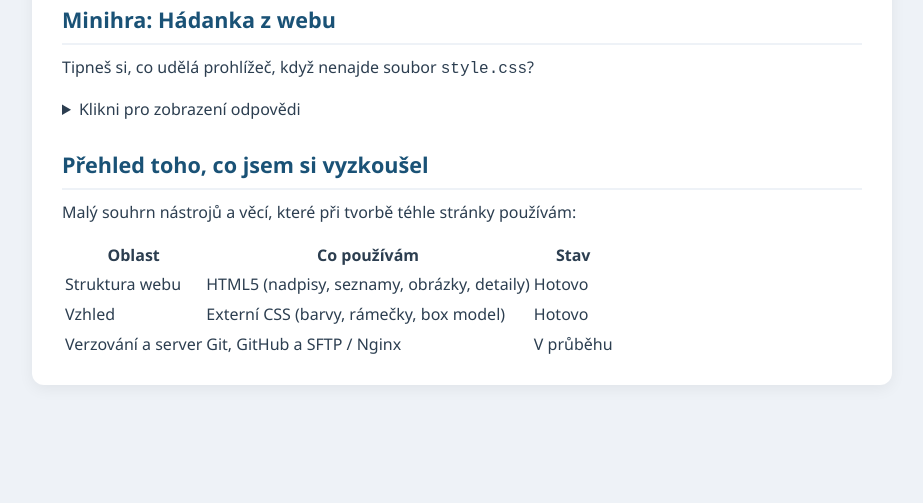
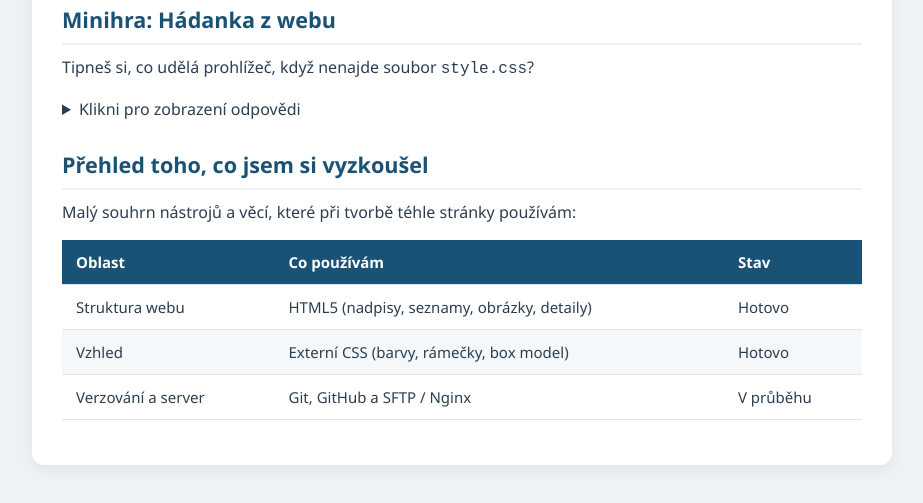
Before and after one commit to Onkysof/webov-str-nka, a plain HTML site: page webova_stranka/index.html in a window 1280 px wide. Shown: the part 1377-1880 px from the top of the page, without its empty margins (178-1101 px from the left). Before the commit the page ends 1812 px from the top, so only its background shows below. Drawn offline with Linux system fonts and the light colour scheme.

Commit message:
grafika tabulky

```diff
--- a/webova_stranka/style.css
+++ b/webova_stranka/style.css
@@ -129,3 +129,31 @@ a {
 a:hover {
     text-decoration: underline;
 }
+/* Tabulka */
+table {
+    width: 100%;
+    border-collapse: collapse;
+    margin-top: 12px;
+    margin-bottom: 20px;
+    font-size: 15px;
+}
+
+th, td {
+    padding: 10px 14px;
+    text-align: left;
+    border-bottom: 1px solid #dce4ec;
+}
+
+th {
+    background-color: #1a5276;
+    color: #ffffff;
+    font-weight: 600;
+}
+
+tbody tr:nth-child(even) {
+    background-color: #f4f8fb;
+}
+
+tbody tr:hover {
+    background-color: #eaf2f8;
+}
```
